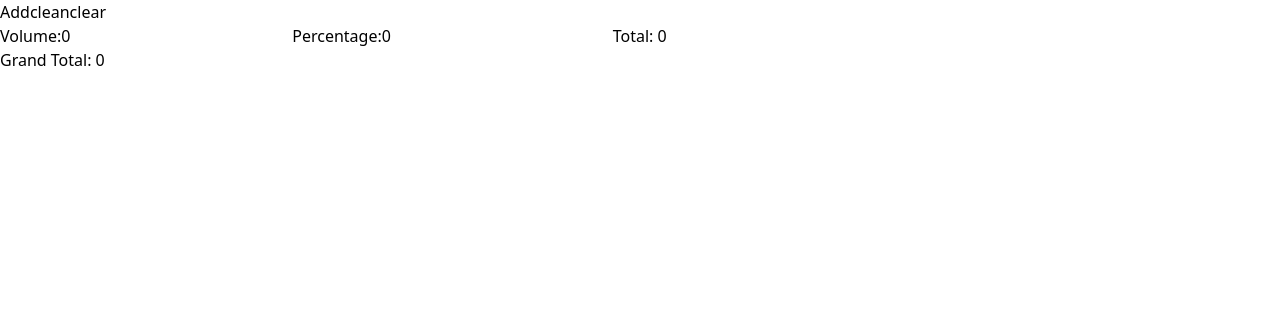
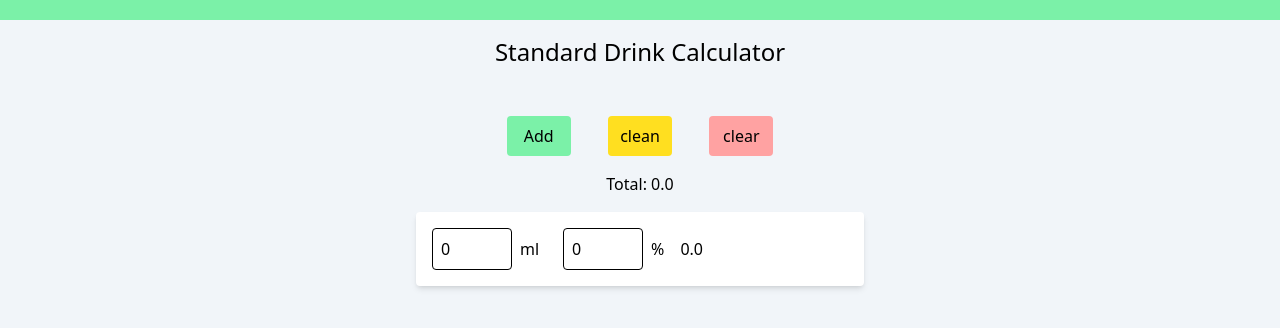
Before and after one commit to jbcoventry/standard-drink-calc, a React (Vite) app: page / in a window 1280 px wide. Shown: the top 328 px of the page. Built offline with nearby package versions, Linux system fonts and the light colour scheme.

Commit message:
Styling done for now

```diff
--- a/index.html
+++ b/index.html
@@ -7,7 +7,7 @@
     <title>Vite + React + TS</title>
   </head>
   <body>
-    <div id="root"></div>
+    <div id="root" class="bg-slate-100 h-screen"></div>
     <script type="module" src="/src/main.tsx"></script>
   </body>
 </html>
--- a/src/App.tsx
+++ b/src/App.tsx
@@ -5,7 +5,7 @@ import total from "./total";
 function App() {
   const [data, setData] = useState<
     { id: string; volume: number; percentage: number }[]
-  >([{ id: `${crypto.randomUUID()}`, volume: 0, percentage: 0 }]);
+  >([{ id: `${Date.now()}`, volume: 0, percentage: 0 }]);
   const inputFields = data.map((obj) => (
     <UserInput data={data} setData={setData} currentDrink={obj} key={obj.id} />
   ));
@@ -16,17 +16,24 @@ function App() {
 
   return (
     <>
+      <div className="h-5 w-auto bg-green-300"></div>
+      <h1 className="text-center text-2xl h-16 p-2 m-2">
+        Standard Drink Calculator
+      </h1>
+      <div
+        id="buttons"
+        className="p-2 m-auto grid grid-cols-3 w-80 justify-items-center"
+      >
         <button
+          className="bg-green-300 rounded-sm cursor-pointer hover:bg-green-400 p-2 m-2 w-16"
           onClick={() => {
-          setData([
-            ...data,
-            { id: crypto.randomUUID(), volume: 0, percentage: 0 },
-          ]);
+            setData([...data, { id: Date.now(), volume: 0, percentage: 0 }]);
           }}
         >
           Add
         </button>
         <button
+          className="bg-yellow-300 rounded-sm cursor-pointer hover:bg-yellow-400 p-2 m-2 w-16"
           onClick={() => {
             setData(data.filter((item) => item.percentage || item.volume));
           }}
@@ -34,14 +41,17 @@ function App() {
           clean
         </button>
         <button
+          className="bg-red-300 rounded-sm cursor-pointer hover:bg-red-400 p-2 m-2 w-16"
           onClick={() => {
-          setData([{ id: `${crypto.randomUUID()}`, volume: 0, percentage: 0 }]);
+            setData([{ id: `${Date.now()}`, volume: 0, percentage: 0 }]);
           }}
         >
           clear
         </button>
-      {inputFields}
-      <label>Grand Total: {grandTotal}</label>
+      </div>
+      <p className="text-center">Total: {grandTotal.toFixed(1)}</p>
+
+      <div id="inputFields">{inputFields}</div>
     </>
   );
 }
--- a/src/UserInput.tsx
+++ b/src/UserInput.tsx
@@ -1,11 +1,11 @@
 import total from "./total";
 
 type UserInputProps = {
-  data: { id: string; volume: number; percentage: number }[];
+  data: { id: number; volume: number; percentage: number }[];
   setData: React.Dispatch<
-    React.SetStateAction<{ id: string; volume: number; percentage: number }[]>
+    React.SetStateAction<{ id: number; volume: number; percentage: number }[]>
   >;
-  currentDrink: { id: string; volume: number; percentage: number };
+  currentDrink: { id: number; volume: number; percentage: number };
 };
 
 function UserInput({ data, setData, currentDrink }: UserInputProps) {
@@ -34,10 +34,13 @@ function UserInput({ data, setData, currentDrink }: UserInputProps) {
   }
 
   return (
-    <div id={currentDrink.id}>
-      <label>
-        Volume:
+    <div
+      id={currentDrink.id}
+      className="shadow-md p-2 my-4 mx-auto bg-white rounded-sm w-md max-w-11/12"
+    >
+      <label className="mr-4">
         <input
+          className="border-solid border-black  border rounded-sm p-2 m-2 w-20"
           type="number"
           name="volume"
           inputMode="decimal"
@@ -45,10 +48,11 @@ function UserInput({ data, setData, currentDrink }: UserInputProps) {
           onSelect={handleSelect}
           onChange={handleChange}
         />
+        ml
       </label>
-      <label>
-        Percentage:
+      <label className="mr-4">
         <input
+          className="border-solid border-black  border rounded-sm p-2 m-2 w-20"
           type="number"
           name="percentage"
           inputMode="decimal"
@@ -56,9 +60,10 @@ function UserInput({ data, setData, currentDrink }: UserInputProps) {
           onSelect={handleSelect}
           onChange={handleChange}
         />
+        %
       </label>
       <label>
-        Total: {total(currentDrink.volume, currentDrink.percentage)}
+        {total(currentDrink.volume, currentDrink.percentage).toFixed(1)}
       </label>
     </div>
   );
```
Lines whose indentation alone changed are shown as unchanged.
